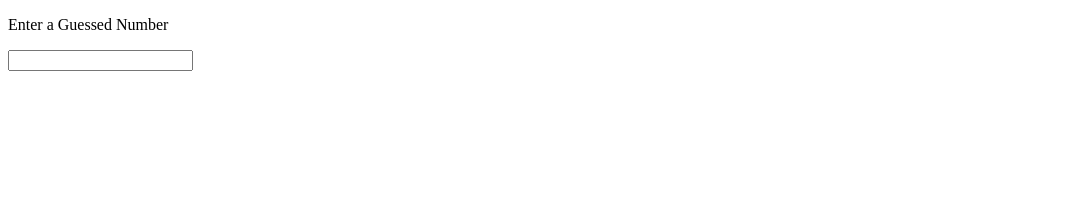
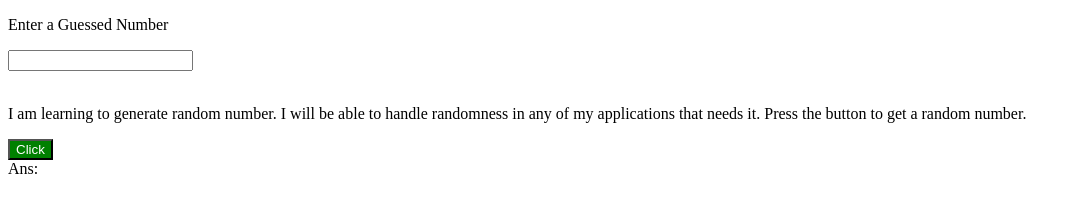
Before and after one commit to acciojob/Hot-or-Cold-Part-I-Shubham800210, a website: page main.html in a window 1280 px wide. Shown: the whole page, without its empty margins (0-1081 px from the left). Drawn offline with Linux system fonts and the light colour scheme.

Commit message:
created a submission

```diff
--- a/main.html
+++ b/main.html
@@ -5,10 +5,13 @@
 <body>
 	<!-- p tag -->
     <p id = "user">Enter a Guessed Number </p>
-    <input id= "guess"></input><br><br>
+    <input id= "guess" ></input><br><br>
+   <p id="main">I am learning to generate random number. I will be able to handle randomness in any of my applications that needs it. Press the button to get a random number.</p>
 	<!-- button -->
+     <button id="btn" style="background-color: green; color:white ">Click</button>
+
     <!-- p tag -->
-    <p id = "respond"></p>  <!-- This is the respone (Hot or Cold) -->
+    <div>Ans:<p id = "respond"></p>  <!-- This is the respone (Hot or Cold) --></div>
     <script type="text/javascript" src="./script.js">  <!-- Write the logic in script.js -->
 </script>
   </body>
--- a/script.js
+++ b/script.js
@@ -2,7 +2,7 @@
 
 let  b =document.getElementById('btn');
 
-b.addEventListener('click',() =>{
+  b.addEventListener('click',() =>{
     let n =document.getElementById("guess").value; //intput nuber
 
     let r =Math.random()*20;  //random nuber
```
